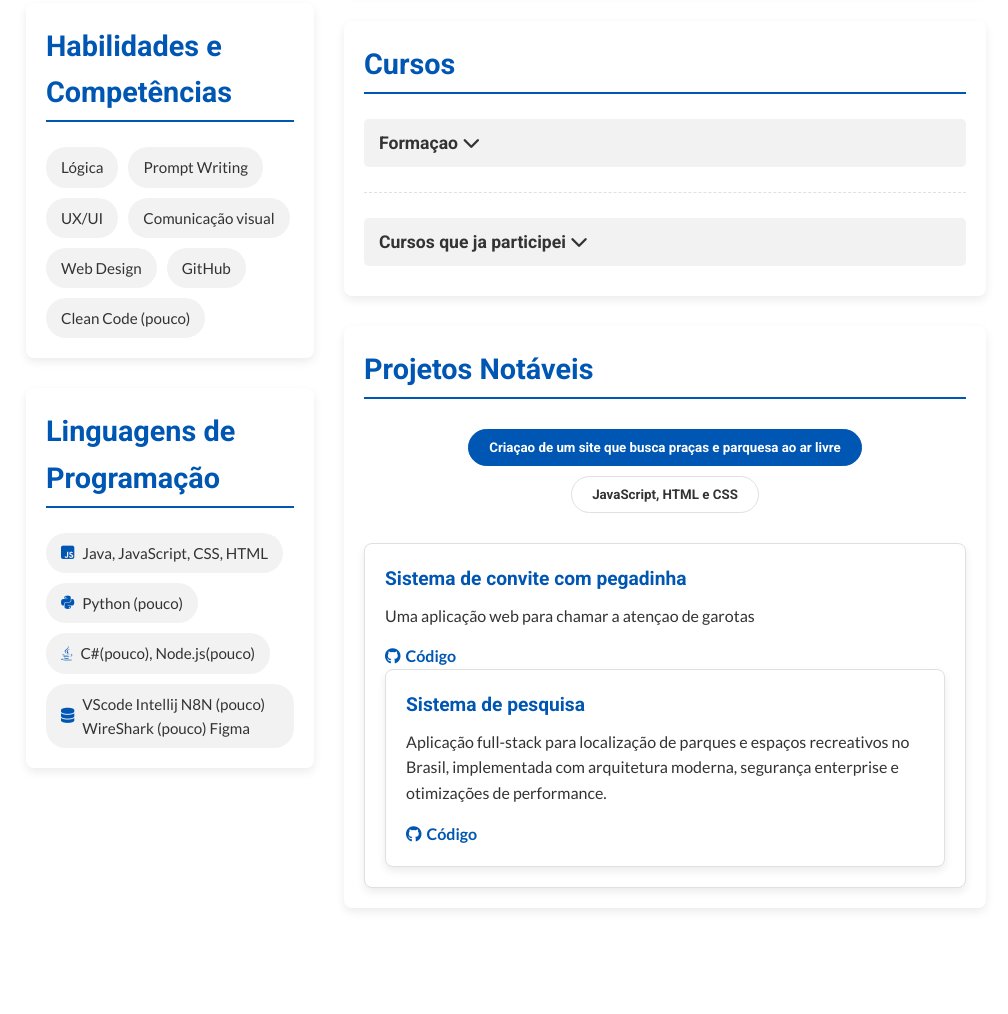
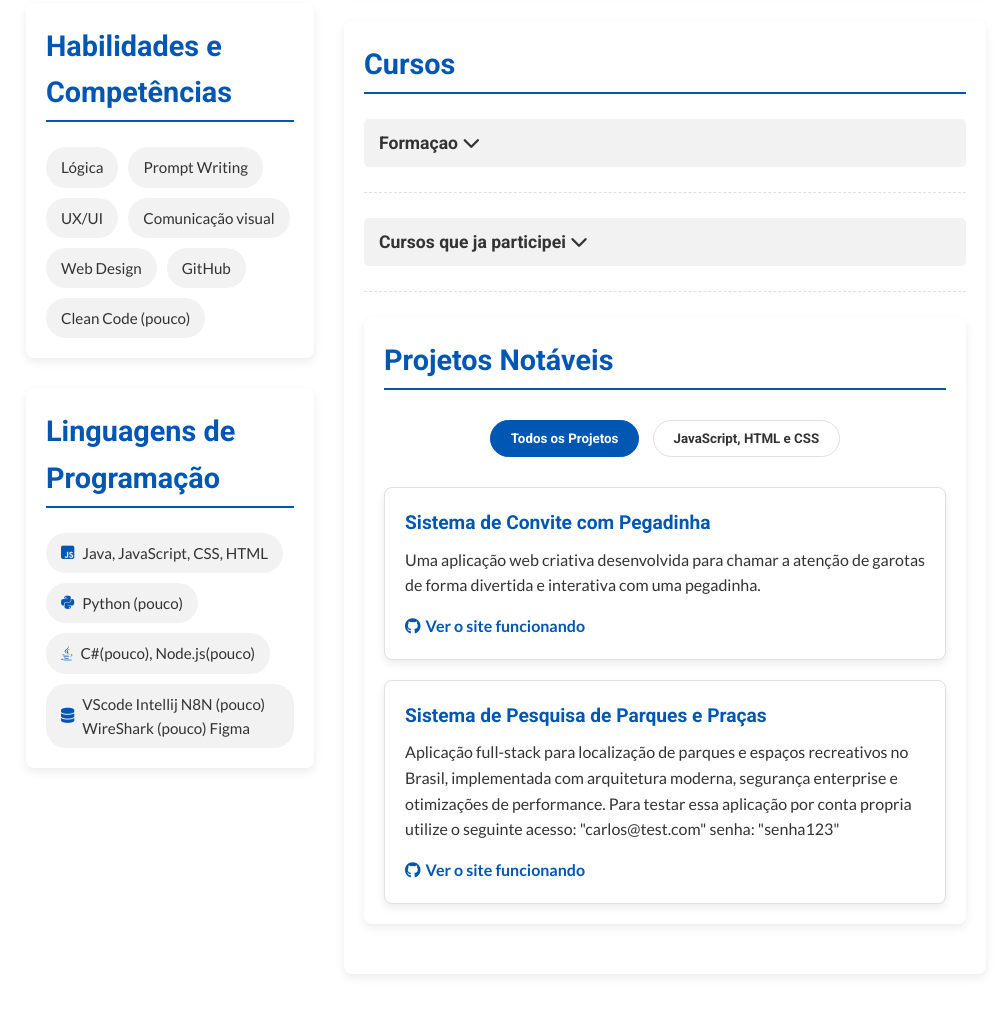
Before and after one commit to vitaodamotorizada123/CURRICULO-VICTOR-EMANUEL-MAKSUD-CARNEIRO, a plain HTML site: page index.html in a window 1280 px wide. Shown: the part 1096-2110 px from the top of the page, without its empty margins (134-1142 px from the left). Before the commit the page ends 2054 px from the top, so only its background shows below. Drawn offline with Linux system fonts and the light colour scheme.

Commit message:
Update index.html

```diff
--- a/index.html
+++ b/index.html
@@ -503,33 +503,48 @@ Rua Cônsul Robert Levy, 1025 – Belo Horizonte
                         </div>
                     </div>
 
-                </section>
-
+<!-- Seção de Projetos Notáveis -->
 <section id="projetos" class="section">
     <h2>Projetos Notáveis</h2>
 
+    <!-- Filtros de projeto -->
     <div class="project-filters">
-                        <button class="filter-btn active" data-filter="all">Criaçao de um site que busca praças e parquesa ao ar livre</button>
-                        <button class="filter-btn" data-filter="javascript">JavaScript, HTML e CSS</button>
+        <button class="filter-btn active" data-filter="all">
+            Todos os Projetos
+        </button>
+        <button class="filter-btn" data-filter="javascript">
+            JavaScript, HTML e CSS
+        </button>
     </div>
 
+    <!-- Grid de Projetos -->
     <div class="projects-grid">
+
+        <!-- Projeto 1 -->
         <div class="project-card" data-categories="javascript">
-                            <h3>Sistema de convite com pegadinha</h3>
-                            <p>Uma aplicação web para chamar a atençao de garotas</p>
+            <h3>Sistema de Convite com Pegadinha</h3>
+            <p>Uma aplicação web criativa desenvolvida para chamar a atenção de garotas de forma divertida e interativa com uma pegadinha.</p>
             <div class="project-links">
-                                <a href="https://github.com/vitaodamotorizada123/convite-de-saida" target="_blank"><i class="fab fa-github"></i> Código</a>
+                <a href="https://convite-de-saida-com-pegadinha.onrender.com" target="_blank" aria-label="Ver o site funcionando">
+                    <i class="fab fa-github"></i> Ver o site funcionando
+                </a>
+            </div>
         </div>
 
-                   <div class="projects-grid">
+        <!-- Projeto 2 -->
         <div class="project-card" data-categories="javascript">
-                            <h3>Sistema de pesquisa</h3>
-                            <p>Aplicação full-stack para localização de parques e espaços recreativos no Brasil, implementada com arquitetura moderna, segurança enterprise e otimizações de performance. </p>
+            <h3>Sistema de Pesquisa de Parques e Praças</h3>
+            <p>Aplicação full-stack para localização de parques e espaços recreativos no Brasil, implementada com arquitetura moderna, segurança enterprise e otimizações de performance. Para testar essa aplicação por conta propria utilize o seguinte acesso: "carlos@test.com" senha: "senha123"</p>
             <div class="project-links">
-                                <a href="https://github.com/GuestAUser/A3-Sistemas-Distribu-dos-e-Mobile/tree/main" target="_blank"><i class="fab fa-github"></i> Código</a>
+                <a href="https://fitness-local-project.onrender.com/" target="_blank" aria-label="Ver o site funcionando">
+                    <i class="fab fa-github"></i> Ver o site funcionando
+                </a>
+            </div>
         </div>
 
-                        </div>
+    </div> <!-- /projects-grid -->
+</section>
+
                     </div>
                 </section>
 
```
Lines whose indentation alone changed are shown as unchanged.
